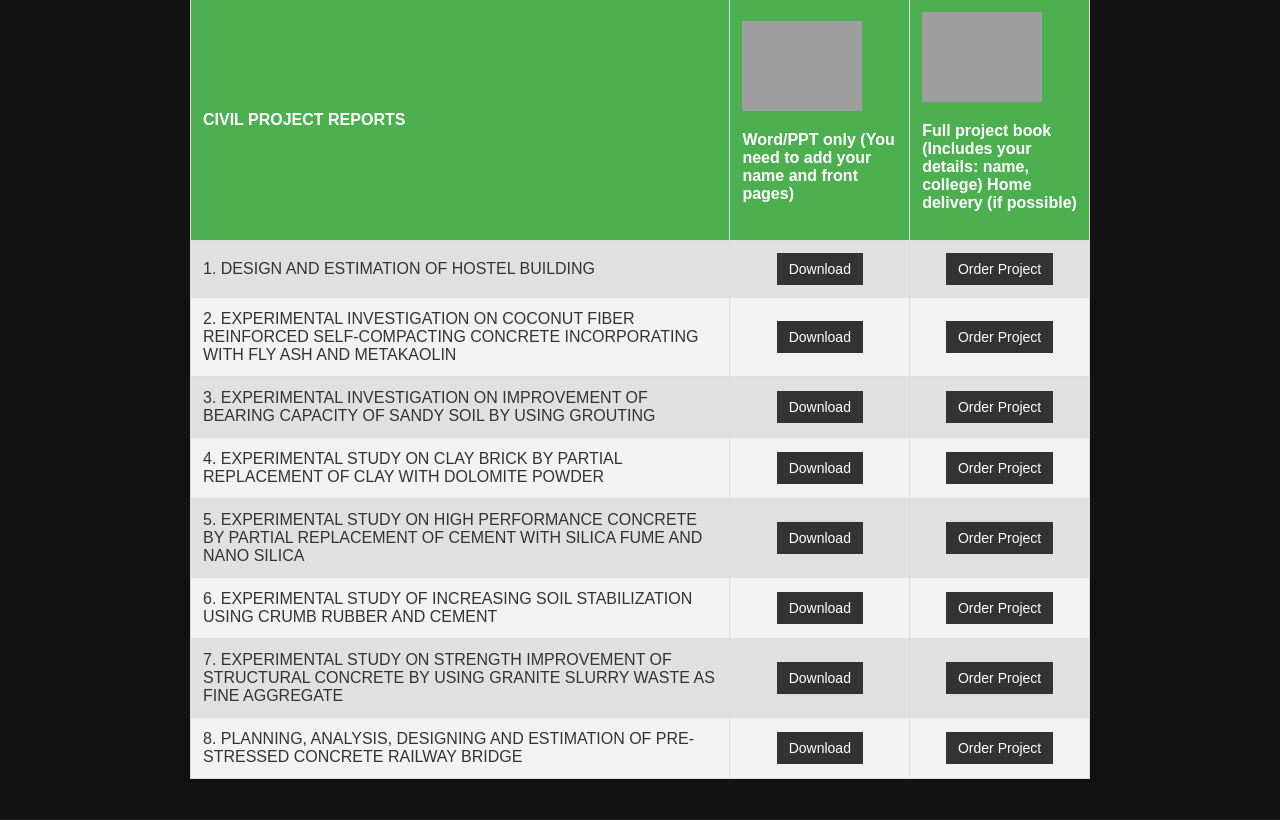
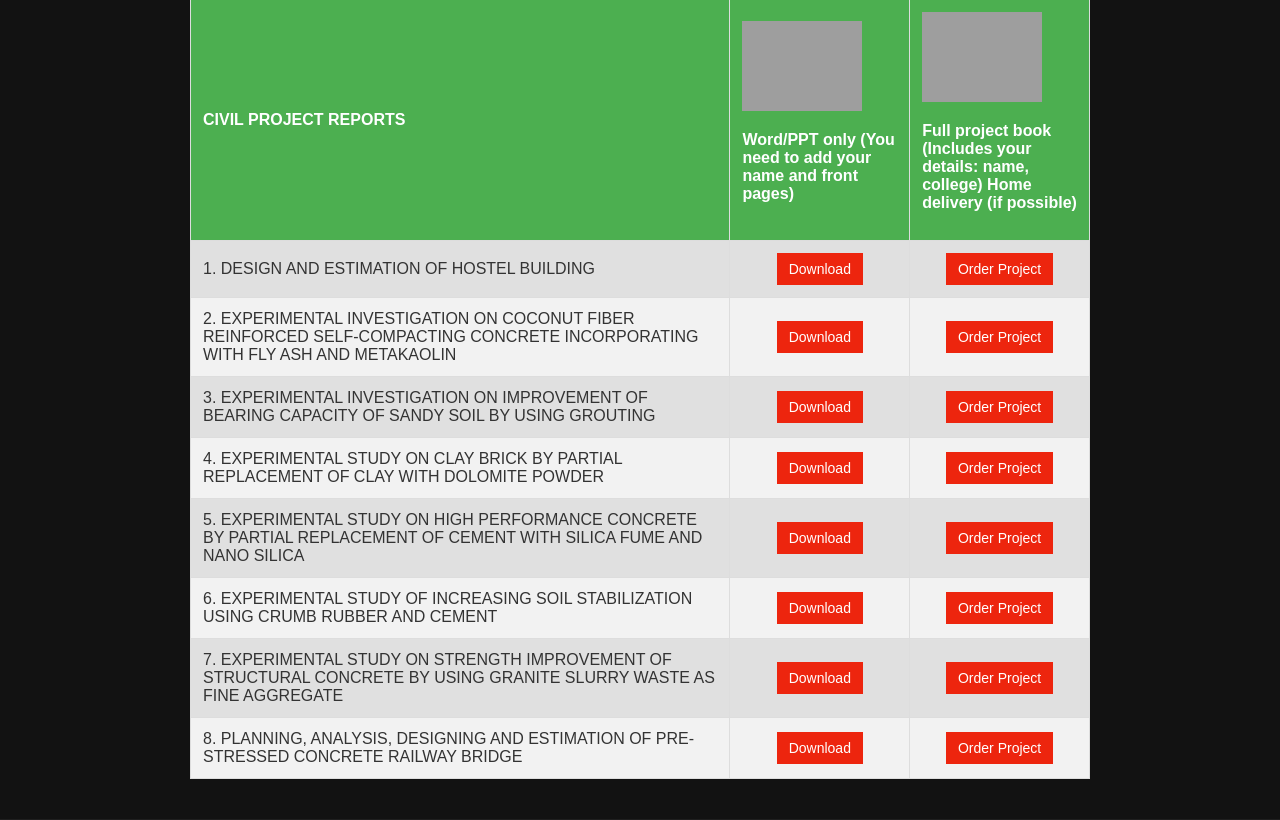
Before and after one commit to meyyarasu-tg/PROJECT-BUILDERS, a PHP site: page /civil-project-reports.html in a window 1280 px wide. Shown: the part 157-977 px from the top of the page. Run offline with PHP 8.4, Linux system fonts and the light colour scheme; grey boxes are pictures that could not be loaded.

Commit message:
Update styles.css

```diff
--- a/styles.css
+++ b/styles.css
@@ -441,7 +441,7 @@ html, body {
 
         button {
             padding: 8px 12px;
-            background-color: #333;
+            background-color: #ed250e;
             color: white;
             border: none;
             cursor: pointer;
```
